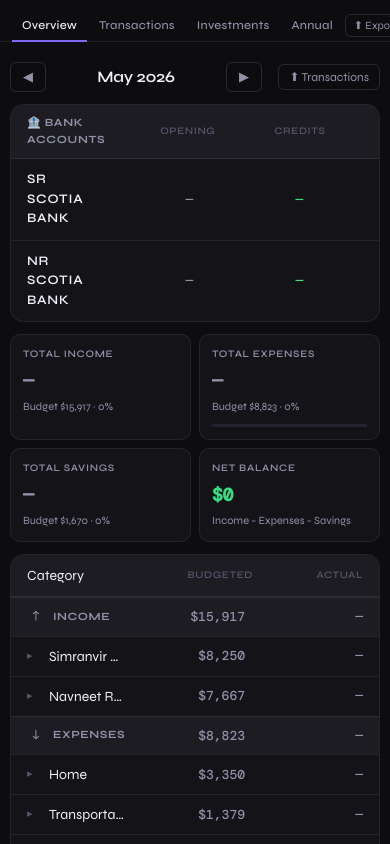
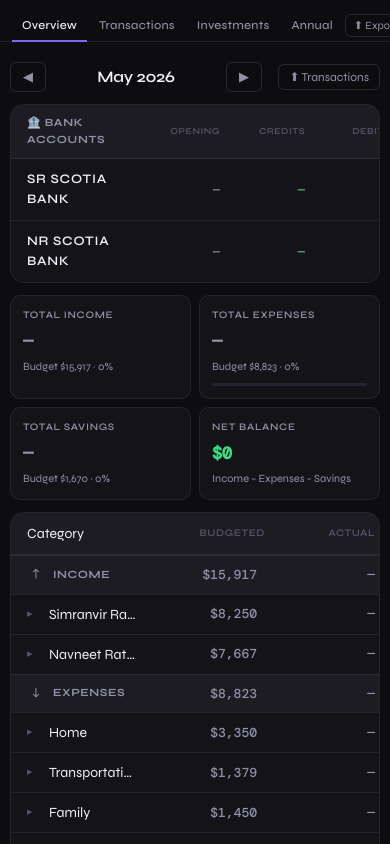
Before and after one commit to simranvirrathore-lab/finance-dashboard, a React (Vite) app: page / in a window 390 px wide. Shown: the top 844 px of the page. Built offline with nearby package versions, Linux system fonts and the light colour scheme; a web font is replaced by a local one.

Commit message:
fix: overview mobile scroll

```diff
--- a/src/App.css
+++ b/src/App.css
@@ -325,3 +325,26 @@ button,input,select,textarea { font-family:var(--font); font-size:13px; color:in
   .nav-actions .btn-ghost { padding:4px 8px; font-size:11px; }
   .ann-month-hdr { min-width:50px; }
 }
+
+/* ── OVERVIEW MOBILE FIX ─────────────────────────────────── */
+/* Bank accounts card — scroll horizontally on small screens */
+.bank-header,
+.bank-row { min-width: 480px; }
+
+.card:has(.bank-header) { overflow-x: auto; }
+
+/* Accordion — prevent overflow on small screens */
+.acc-card { overflow-x: auto; }
+.acc-col-header,
+.acc-section-row,
+.acc-head-row,
+.acc-item-row { min-width: 380px; }
+
+/* Tiles — stack 2×2 on mobile instead of 1 row */
+@media (max-width: 480px) {
+  .tiles-row { display: grid; grid-template-columns: 1fr 1fr; gap: 8px; }
+  .tile { min-width: unset; }
+  .tile-value { font-size: 17px; }
+  .bank-col { min-width: 85px; font-size: 12px; }
+  .col-hdr  { min-width: 85px; font-size: 9px; }
+}
```
